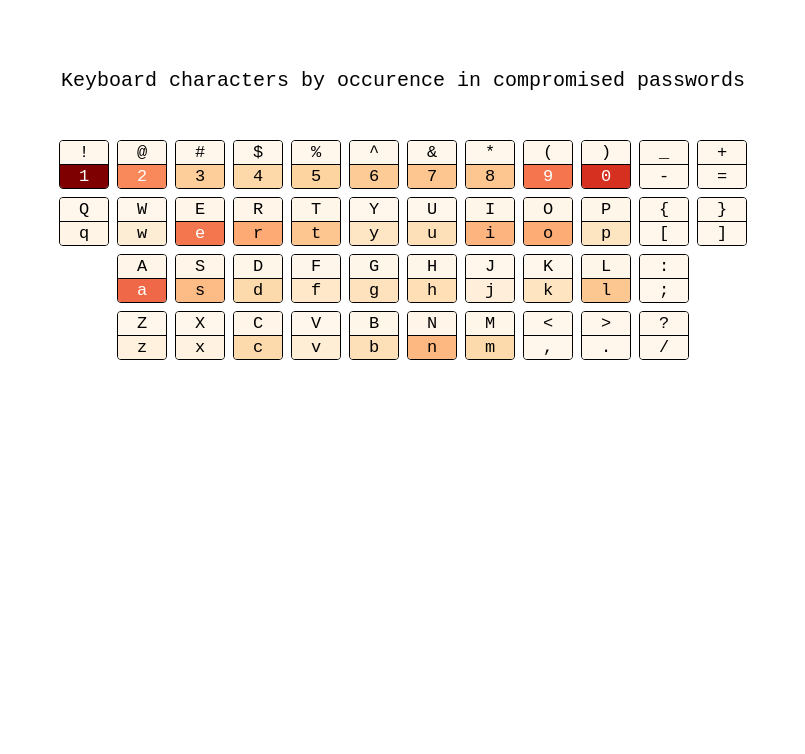
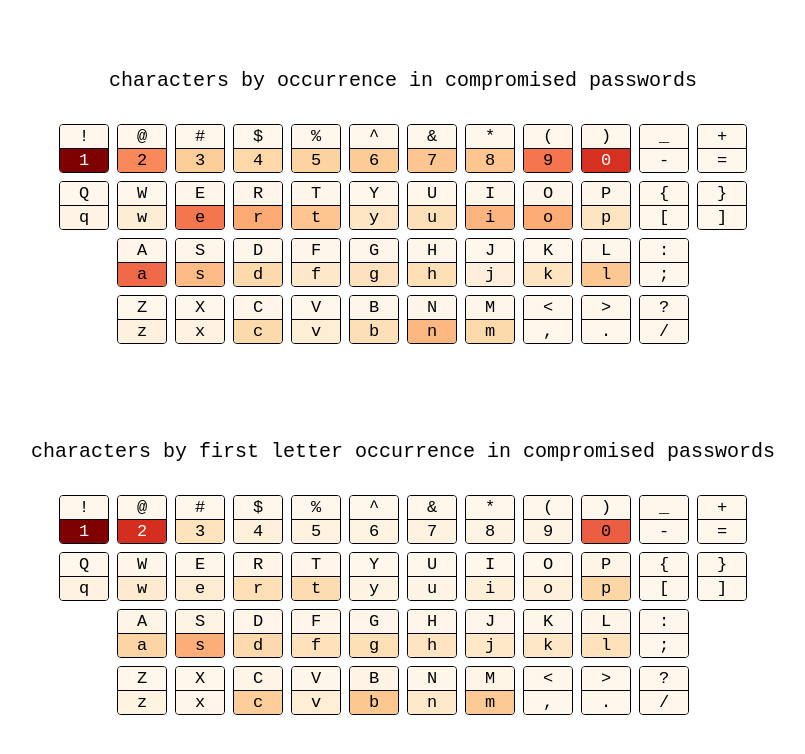
Before and after one commit to ja-beta/cyw-d3-03, a plain HTML site: page index.html in a window 1280 px wide. Shown: the whole page, without its empty margins (237-1042 px from the left). Drawn offline with nearby package versions, Linux system fonts and the light colour scheme.

Commit message:
before trying logarithmic scale

```diff
--- a/index.html
+++ b/index.html
@@ -12,7 +12,10 @@
         <script src="https://cdn.jsdelivr.net/npm/lodash@4.17.21/lodash.min.js"></script>
         <div id="wrapper">
             <div id="main">
-                <h1 class="headline">Keyboard characters by occurence in compromised passwords</h1>
+                <h1 class="headline">characters by occurrence in compromised passwords</h1>
+                <div id="kbOne"></div>
+                <h1 class="headline">characters by first letter occurrence in compromised passwords</h1>
+                <div id="kbTwo"></div>
             </div>
         </div>
         <script src="script.js"></script>
--- a/script.js
+++ b/script.js
@@ -37,7 +37,8 @@ d3.csv("assets/passwords.csv").then
     const firstChars = countFirstChar(words);
     console.log(firstChars);
 
-    colorKeysByOccurrence(charOccurrences);
+    createKeyboard('kbOne', charOccurrences);
+    createKeyboard('kbTwo', firstChars);
 
 
   });
@@ -96,9 +97,12 @@ const kbLayout = [
 
 ];
 
+
+function createKeyboard(containerId, charCounts) {
   const kbContainer = document.createElement('div');
   kbContainer.className = 'keyboard';
 
+  // Moved the keyboard creation logic inside this function
   kbLayout.forEach(row => {
       const rowDiv = document.createElement('div');
       rowDiv.className = 'keyboard-row';
@@ -124,7 +128,10 @@ kbLayout.forEach(row => {
       kbContainer.appendChild(rowDiv);
   });
 
-document.getElementById('main').appendChild(kbContainer);
+  document.getElementById(containerId).appendChild(kbContainer);
+
+  colorKeysByOccurrence(charCounts, kbContainer);
+}
 
 
 function getMaxOccurrence(occurrences) {
@@ -136,44 +143,44 @@ function encodeCharForId(char) {
 }
 
 
-function colorKeysByOccurrence(charCounts) {
+function colorKeysByOccurrence(charCounts, kbContainer) {
   const maxOccurrence = getMaxOccurrence(charCounts);
+  const colorScale = d3.scaleSequential(d3.interpolateOrRd).domain([0, maxOccurrence]);
 
-  // const colorScale = d3.scaleSequential()
-  //   .domain([0, getMaxOccurrence(charCounts)])
-  //   .interpolator(d3.interpolateBlues);
+  kbContainer.querySelectorAll('.keyboard-key').forEach(keyDiv => {
+      const char1Div = keyDiv.querySelector('.char1');
+      const char2Div = keyDiv.querySelector('.char2');
 
-  const colorScale = d3.scaleSequential(d3.interpolateOrRd)
-  .domain([0, getMaxOccurrence(charCounts)]);
+      const char1 = char1Div.textContent;
+      const char2 = char2Div.textContent;
 
-  kbLayout.forEach(row => {
-    row.forEach(key => {
-      const char1 = key.char1;
-      const char2 = key.char2;
       const count1 = charCounts[char1] || 0;
       const count2 = charCounts[char2] || 0;
 
       const color1 = colorScale(count1);
       const color2 = colorScale(count2);
 
-      const intensity1 = count1 === 0 ? 255 : Math.floor(255 * (1 - (count1 / maxOccurrence)));
-      const intensity2 = count2 === 0 ? 255 : Math.floor(255 * (1 - (count2 / maxOccurrence)));
-      // const colorValue1 = `rgb(${intensity1},${intensity1},${intensity1})`;
-      // const colorValue2 = `rgb(${intensity2},${intensity2},${intensity2})`;
+      char1Div.style.backgroundColor = color1;
+      char2Div.style.backgroundColor = color2;
 
-      const char1Div = document.getElementById(encodeCharForId(char1));
-      const char2Div = document.getElementById(encodeCharForId(char2));
-
-      if (char1Div) {
-        char1Div.style.backgroundColor = color1;
-        char1Div.style.color = intensity1 < 128 ? 'white' : 'black';
+      char1Div.style.color = getBrightness(color1) > 127 ? 'black' : 'white';
+      char2Div.style.color = getBrightness(color2) > 127 ? 'black' : 'white';
+  });
 }
 
-      if (char2Div) {
-        char2Div.style.backgroundColor = color2;
-        char2Div.style.color = intensity2 < 128 ? 'white' : 'black';
+
+function getBrightness(rgbColor) {
+  const matches = rgbColor.match(/\d+/g);
+  if (matches) {
+      const r = parseInt(matches[0]);
+      const g = parseInt(matches[1]);
+      const b = parseInt(matches[2]);
+      const brightness = (r * 299 + g * 587 + b * 114) / 1000;
+      return brightness;
   }
-    });
-  });
+  return 0;
 }
+
+
+
 //#endregion
--- a/style.css
+++ b/style.css
@@ -17,7 +17,8 @@
 
 .keyboard {
     display: flex;
-    margin-top: 48px;
+    margin-top: 32px;
+    margin-bottom: 96px;
     flex-direction: column;
     align-items: center;
     gap: 8px;
```
Lines whose indentation alone changed are shown as unchanged.
